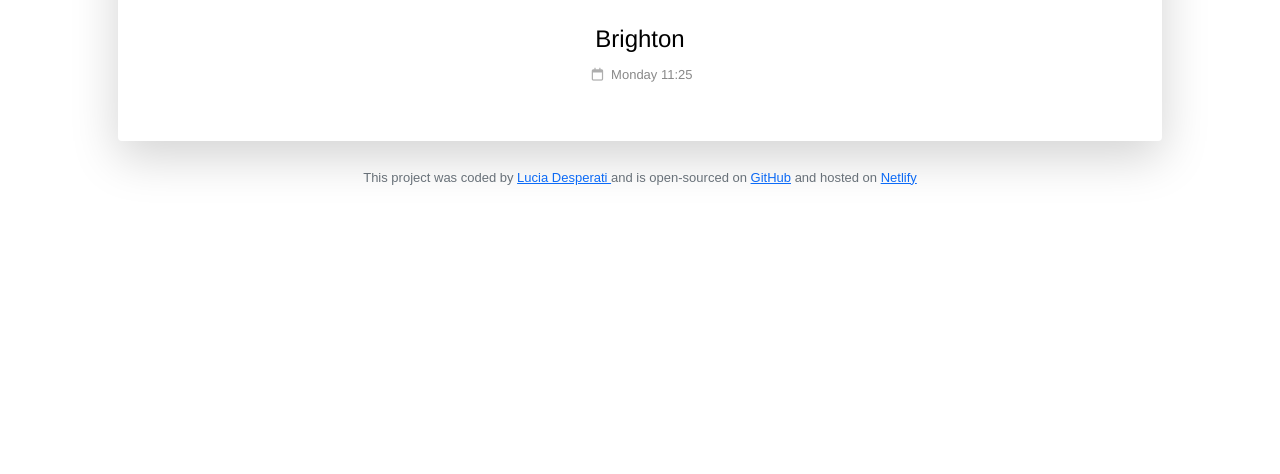
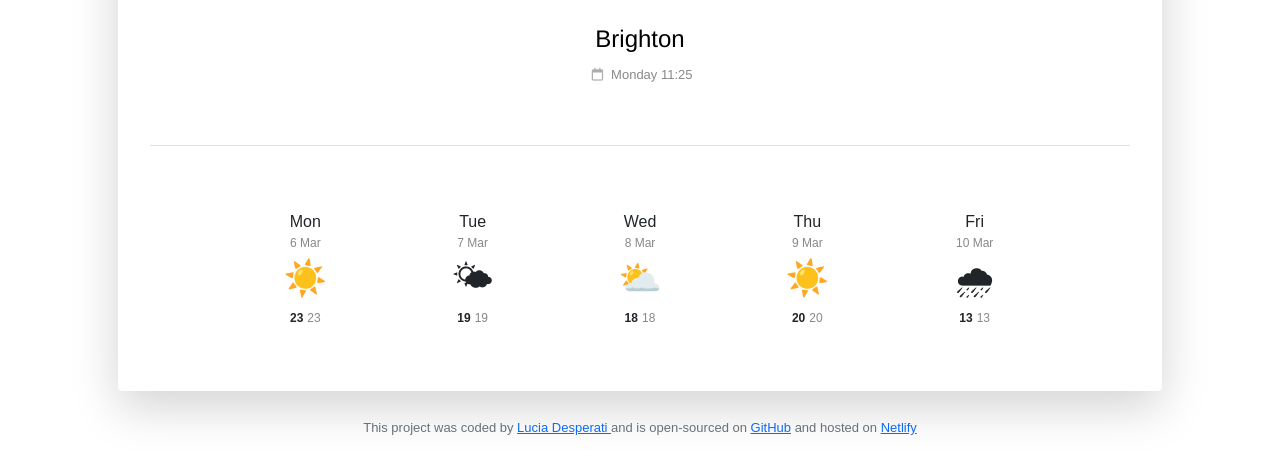
Before and after one commit to luciadesperati/vanilla-weather-app, a website built with Parcel: page index.html in a window 1280 px wide. Shown: the part 682-1156 px from the top of the page. Before the commit the page ends 919 px from the top, so only its background shows below. Built offline with nearby package versions, Linux system fonts and the light colour scheme.

Commit message:
HTML/CSS Forecast

```diff
--- a/index.html
+++ b/index.html
@@ -83,43 +83,59 @@
                       Monday, 6 March 2023
                     </p>
                   </div>
-                  <!-- <hr />
+                  <hr />
                   <div class="pt-4 mt-4 row d-flex forecast">
                     <div class="offset-1 col-2 align-items-center">
                       <p class="weekday-list mb-0">Mon</p>
                       <p class="day-list">6 Mar</p>
                       <p class="emoji-list">☀️</p>
-                      <p class="temperature-list">23°C</p>
+                      <span class="d-flex justify-content-center">
+                        <p class="temperature-max">23</p>
+                        <p class="temperature-min">23</p>
+                      </span>
                     </div>
 
                     <div class="col-2 align-items-center">
                       <p class="weekday-list mb-0">Tue</p>
                       <p class="day-list">7 Mar</p>
                       <p class="emoji-list">🌤</p>
-                      <p class="temperature-list">19°C</p>
+                      <span class="d-flex justify-content-center">
+                        <p class="temperature-max">19</p>
+                        <p class="temperature-min">19</p>
+                      </span>
                     </div>
 
                     <div class="col-2 align-items-center">
                       <p class="weekday-list mb-0">Wed</p>
                       <p class="day-list">8 Mar</p>
                       <p class="emoji-list">⛅️</p>
-                      <p class="temperature-list">18°C</p>
+                      <span class="d-flex justify-content-center">
+                        <p class="temperature-max">18</p>
+                        <p class="temperature-min">18</p>
+                      </span>
                     </div>
 
                     <div class="col-2 align-items-center">
                       <p class="weekday-list mb-0">Thu</p>
                       <p class="day-list">9 Mar</p>
                       <p class="emoji-list">☀️</p>
-                      <p class="temperature-list">20°C</p>
+
+                      <span class="d-flex justify-content-center">
+                        <p class="temperature-max">20</p>
+                        <p class="temperature-min">20</p>
+                      </span>
                     </div>
 
                     <div class="col-2 align-items-center">
                       <p class="weekday-list mb-0">Fri</p>
                       <p class="day-list">10 Mar</p>
                       <p class="emoji-list">🌧</p>
-                      <p class="temperature-list mb-0">13°C</p>
+                      <span class="d-flex justify-content-center">
+                        <p class="temperature-max">13</p>
+                        <p class="temperature-min">13</p>
+                      </span>
                     </div>
-                  </div> -->
+                  </div>
                 </div>
               </div>
             </div>
--- a/src/styles.css
+++ b/src/styles.css
@@ -83,9 +83,16 @@ hr {
   margin-bottom: 0;
 }
 
-.temperature-list {
-  font-size: 16px;
+.temperature-max {
+  font-size: 12px;
   font-weight: bold;
+}
+
+.temperature-min {
+  font-size: 12px;
+  font-weight: normal;
+  color: #888888;
+  margin-left: 4px;
 }
 
 .emoji-list {
```
